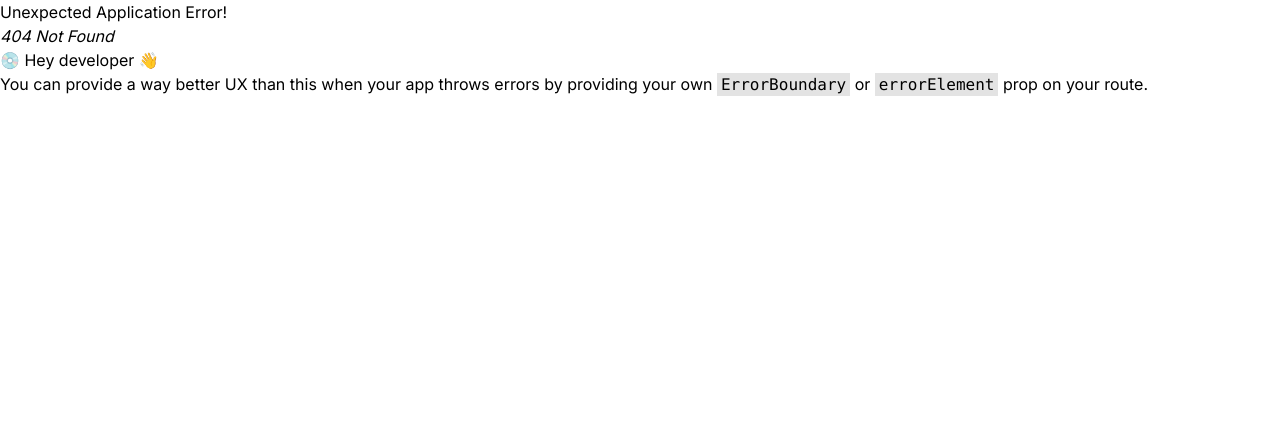
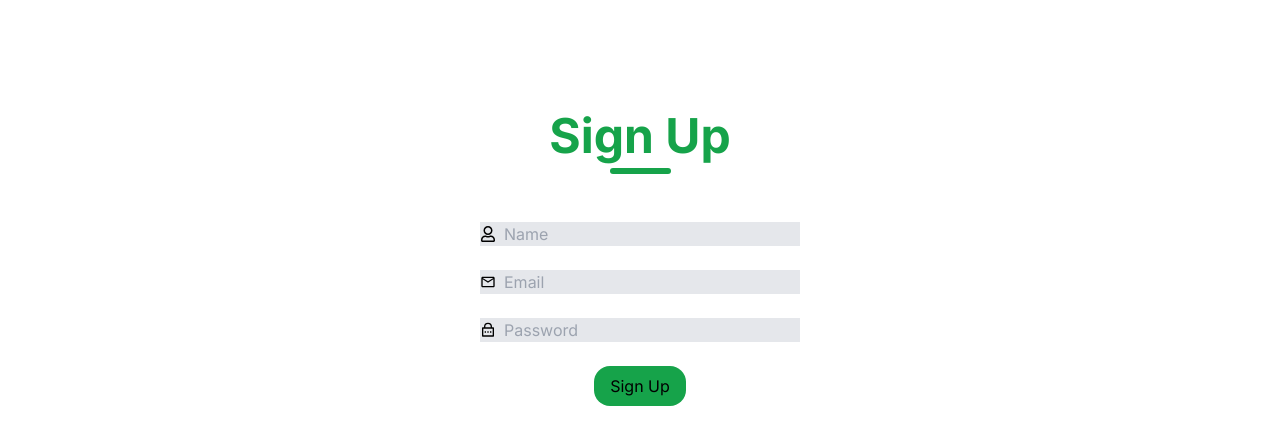
Before and after one commit to NjugunaBrian/workspace, a React (Create React App) app: page /signin in a window 1280 px wide. Before the commit this address had no page. Shown: the top 444 px of the page. Built offline with nearby package versions, Linux system fonts and the light colour scheme.

Commit message:
sign in:

```diff
--- a/src/App.js
+++ b/src/App.js
@@ -2,14 +2,15 @@ import React from 'react'
 import { Routes, Route } from 'react-router-dom';
 import Navbar from './components/Navbar'
 import Home from './Pages/Home';
+import Signin from './Pages/Signin';
 
 function App() {
   return (
     <>
       <Navbar />
       <Routes>
-        <Route path='/' element={<Home />} >
-        </Route>
+        <Route path='/' element={<Home />} ></Route>
+        <Route path='/signin' element={<Signin />} ></Route>
       </Routes>
     </>
   )
--- /dev/null
+++ b/src/Pages/Signin.js
@@ -0,0 +1,42 @@
+import React from 'react'
+import { FaRegUser } from "react-icons/fa";
+import { MdOutlineMailOutline } from "react-icons/md";
+import { RiLockPasswordLine } from "react-icons/ri";
+
+
+
+
+function Signin() {
+    return (
+        <>
+            <div className='m-auto mt-28 bg-[#fff] pb-7'>
+                <div className='flex flex-col justify-center items-center w-[100%] mt-7 gap-2'>
+                    <div className='text-green-600 text-5xl font-bold'>Sign Up</div>
+                        <div className='w-[61px] h-[6px] bg-green-600 rounded-lg'></div>
+                </div>
+                <div className='flex flex-col justify-center items-center mt-12 gap-6'>
+                    <div className='flex items-center m-auto w-80 bg-gray-200'>
+                    <FaRegUser />
+                        <input type='text' placeholder='Name' className='bg-transparent outline-none placeholder: mx-2' />
+                    </div>
+                    <div className='flex items-center m-auto w-80 bg-gray-200'>
+                        <MdOutlineMailOutline />
+                        <input type='email' placeholder='Email' className='bg-transparent outline-none placeholder: mx-2' />
+                    </div>
+                    <div className='flex items-center m-auto w-80 bg-gray-200'>
+                        <RiLockPasswordLine />
+                        <input type='password' placeholder='Password' className='bg-transparent outline-none placeholder: mx-2' />
+
+                    </div>
+                    <div>
+                        <button className='rounded-2xl bg-green-600 px-4 py-2'>Sign Up</button>
+                    </div>
+
+                </div>
+
+            </div>
+        </>
+    )
+}
+
+export default Signin
--- a/src/components/Navbar.js
+++ b/src/components/Navbar.js
@@ -35,7 +35,7 @@ function Navbar() {
             </Link>
           </li>
           <li>
-            <Link to='signin'>
+            <Link to='/signin'>
               <button className='px-3 rounded-xl hover:bg-green-600'>
                 Sign in
               </button>
```
Also changed, not shown: src/index.js (+6 -1 lines).
